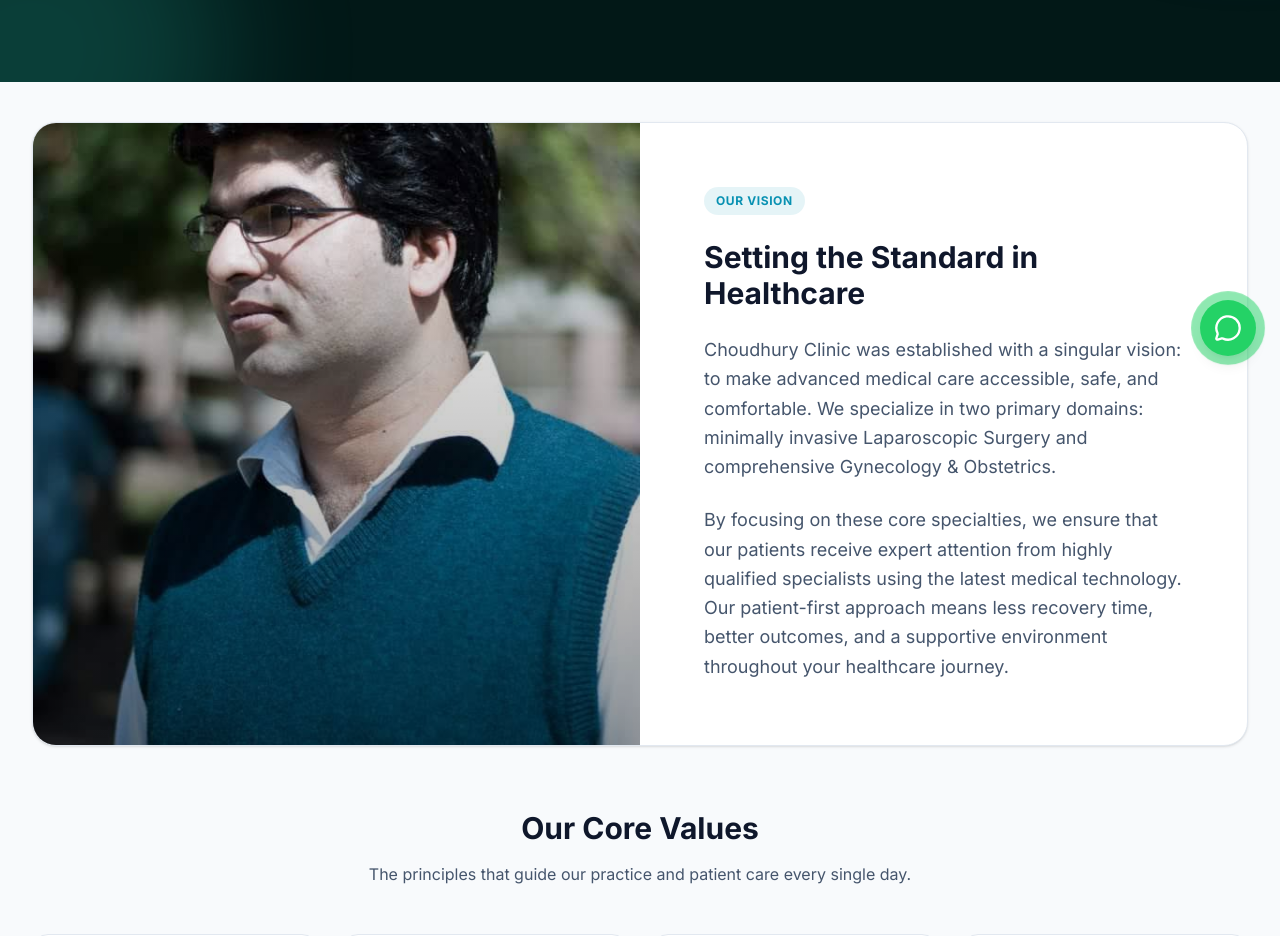
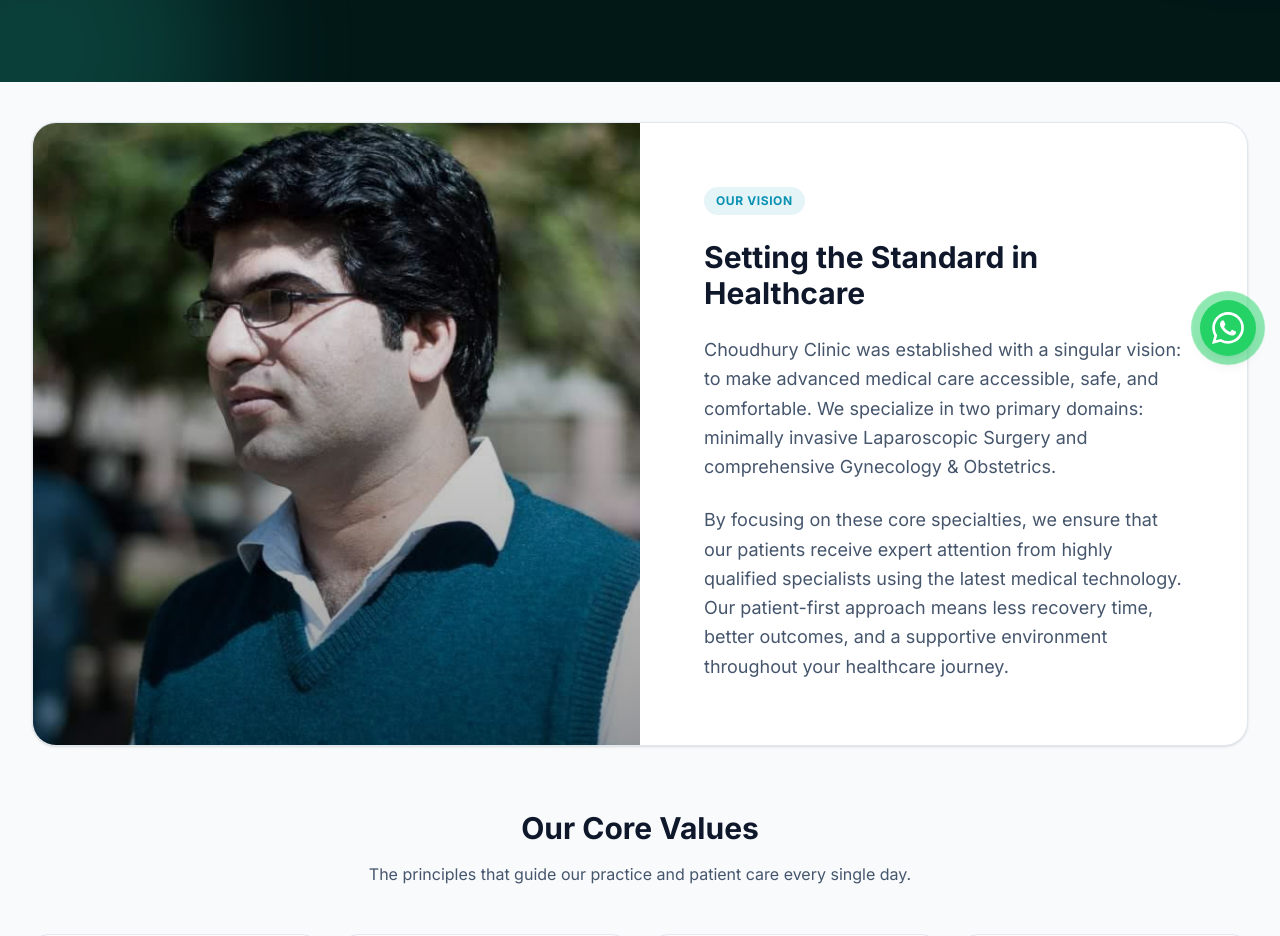
Before and after one commit to zuraizyousaf01/Chaudhary-Clinic, a Next.js app: page /about in a window 1280 px wide. Shown: the part 420-1356 px from the top of the page. Built offline with nearby package versions, Linux system fonts and the light colour scheme.

Commit message:
Affiliations Required

```diff
--- a/src/app/about/page.tsx
+++ b/src/app/about/page.tsx
@@ -32,12 +32,12 @@ export default function AboutPage() {
           <SlideUp>
             <div className="bg-white rounded-3xl shadow-sm border border-slate-200 overflow-hidden mb-16">
               <div className="grid md:grid-cols-2 gap-0">
-                <div className="relative h-64 md:h-auto">
+                <div className="relative h-80 md:h-full min-h-[300px]">
                   <Image
                     src="/images/doctors/Doctors_vision.jpeg"
                     alt="Doctors Vision"
                     fill
-                    className="object-cover"
+                    className="object-cover object-[center_20%]"
                   />
                   <div className="absolute inset-0 bg-gradient-to-t from-black/40 to-transparent" />
                 </div>
--- a/src/app/contact/page.tsx
+++ b/src/app/contact/page.tsx
@@ -86,11 +86,11 @@ export default function ContactPage() {
             </div>
             <div className="flex-1 min-h-[400px] bg-slate-200 relative">
               <iframe
-                src="https://www.google.com/maps/embed?pb=!1m18!1m12!1m3!1d110190.2526569772!2d71.46351059999999!3d30.198425!2m3!1f0!2f0!3f0!3m2!1i1024!2i768!4f13.1!3m3!1m2!1s0x393b369c00bcfcc9%3A0xc3f609b85c184074!2sKhan%20Medical%20City!5e0!3m2!1sen!2s!4v1700000000000!5m2!1sen!2s"
+                src="https://www.google.com/maps/embed?pb=!1m18!1m12!1m3!1d1392.909247323962!2d71.45016715976618!3d30.201893992782114!2m3!1f0!2f0!3f0!3m2!1i1024!2i768!4f13.1!3m3!1m2!1s0x393b33ef3a57195b%3A0xcf432f53410b2841!2sChoudhury%20Surgical%20%2C%20Gyne%20%26%20Maternity%20Clinic%20Dr%20Waseem%20Abbas%20Chaudhary%2C%20Dr%20Sehar%20Waseem%20Abbas%20chaudhary!5e0!3m2!1sen!2s!4v1786023729029!5m2!1sen!2s"
                 className="absolute inset-0 w-full h-full border-0"
                 allowFullScreen
                 loading="lazy"
-                referrerPolicy="no-referrer-when-downgrade"
+                referrerPolicy="strict-origin-when-cross-origin"
               />
             </div>
           </div>
--- a/src/components/WhatsAppButton.tsx
+++ b/src/components/WhatsAppButton.tsx
@@ -1,6 +1,5 @@
 "use client";
 
-import { MessageCircle } from "lucide-react";
 import { motion } from "framer-motion";
 
 export default function WhatsAppButton() {
@@ -18,7 +17,14 @@ export default function WhatsAppButton() {
         className="group relative flex items-center justify-center h-14 w-14 rounded-full bg-[#25D366] text-white shadow-lg transition-shadow duration-300 hover:shadow-xl"
       >
         <span className="absolute inline-flex h-full w-full rounded-full bg-[#25D366] opacity-75 animate-ping group-hover:hidden"></span>
-        <MessageCircle className="h-7 w-7 relative z-10" />
+        <svg
+          xmlns="http://www.w3.org/2000/svg"
+          viewBox="0 0 24 24"
+          fill="currentColor"
+          className="h-8 w-8 relative z-10"
+        >
+          <path d="M17.472 14.382c-.297-.149-1.758-.867-2.03-.967-.273-.099-.471-.148-.67.15-.197.297-.767.966-.94 1.164-.173.199-.347.223-.644.075-.297-.15-1.255-.463-2.39-1.475-.883-.788-1.48-1.761-1.653-2.059-.173-.297-.018-.458.13-.606.134-.133.298-.347.446-.52.149-.174.198-.298.298-.497.099-.198.05-.371-.025-.52-.075-.149-.669-1.612-.916-2.207-.242-.579-.487-.5-.669-.51a12.8 12.8 0 0 0-.57-.01c-.198 0-.52.074-.792.372-.272.297-1.04 1.016-1.04 2.479 0 1.462 1.065 2.875 1.213 3.074.149.198 2.096 3.2 5.077 4.487.709.306 1.262.489 1.694.625.712.227 1.36.195 1.871.118.571-.085 1.758-.719 2.006-1.413.248-.694.248-1.289.173-1.413-.074-.124-.272-.198-.57-.347m-5.421 7.403h-.004a9.87 9.87 0 0 1-5.031-1.378l-.361-.214-3.741.982.998-3.648-.235-.374a9.86 9.86 0 0 1-1.51-5.26c.001-5.45 4.436-9.884 9.888-9.884 2.64 0 5.122 1.03 6.988 2.898a9.825 9.825 0 0 1 2.893 6.994c-.003 5.45-4.437 9.884-9.885 9.884m8.413-18.297A11.815 11.815 0 0 0 12.05 0C5.495 0 .16 5.335.157 11.892c0 2.096.547 4.142 1.588 5.945L.057 24l6.305-1.654a11.882 11.882 0 0 0 5.683 1.448h.005c6.554 0 11.89-5.335 11.893-11.893a11.821 11.821 0 0 0-3.48-8.413Z"/>
+        </svg>
       </motion.a>
     </div>
   );
--- a/src/components/layout/Header.tsx
+++ b/src/components/layout/Header.tsx
@@ -67,11 +67,11 @@ export default function Header() {
             href="https://wa.me/923368775530?text=I%20would%20like%20to%20book%20an%20appointment"
             target="_blank"
             rel="noopener noreferrer"
-            className="flex items-center gap-2 rounded-full bg-primary px-5 py-2.5 text-sm font-medium text-white shadow-sm hover:bg-primary/90 focus:outline-none focus:ring-2 focus:ring-primary focus:ring-offset-2 transition-all"
+            className="flex items-center gap-2 rounded-full bg-primary px-4 sm:px-5 py-2.5 text-sm font-medium text-white shadow-sm hover:bg-primary/90 focus:outline-none focus:ring-2 focus:ring-primary focus:ring-offset-2 transition-all"
           >
             <Calendar className="h-4 w-4" />
             <span className="hidden sm:block">Book Appointment</span>
-            <span className="sm:hidden">Book</span>
+            <span className="sm:hidden">Book Now</span>
           </a>
           {/* Mobile Menu Toggle */}
           <button
--- a/src/components/ui/ReviewCarousel.tsx
+++ b/src/components/ui/ReviewCarousel.tsx
@@ -77,13 +77,13 @@ export function ReviewCarousel({ reviews }: { reviews: Review[] }) {
 
 function ReviewCard({ review }: { review: Review }) {
   return (
-    <div className="bg-white p-6 rounded-2xl shadow-sm border border-slate-200 flex flex-col h-[280px] hover:shadow-md transition-shadow">
+    <div className="bg-white p-6 rounded-2xl shadow-sm border border-slate-200 flex flex-col min-h-[280px] md:h-[280px] hover:shadow-md transition-shadow">
       <div className="flex items-center gap-1 mb-3 text-yellow-400">
         {[...Array(review.rating)].map((_, i) => (
           <Star key={i} className="h-4 w-4 fill-current" />
         ))}
       </div>
-      <p className="text-slate-700 text-sm mb-4 overflow-y-auto pr-2 flex-grow">"{review.reviewText}"</p>
+      <p className="text-slate-700 text-sm mb-4 md:overflow-y-auto pr-2 flex-grow">"{review.reviewText}"</p>
       <div className="mt-auto border-t border-slate-200 pt-4 shrink-0">
         <p className="font-semibold text-slate-900 text-sm">{review.patientName}</p>
         <p className="text-xs text-slate-600">{review.visitReason} • {review.relativeTime}</p>
```
Also changed, not shown: src/app/page.tsx (+12 -7 lines).
